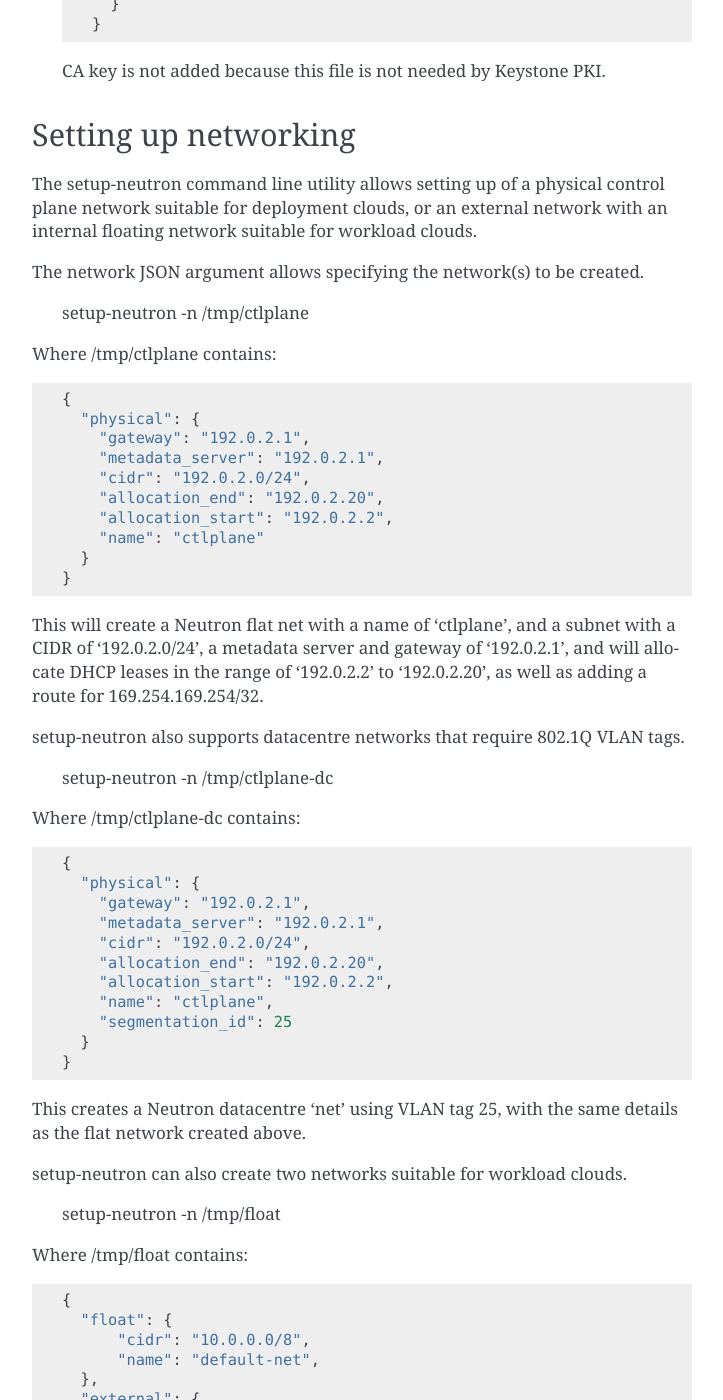
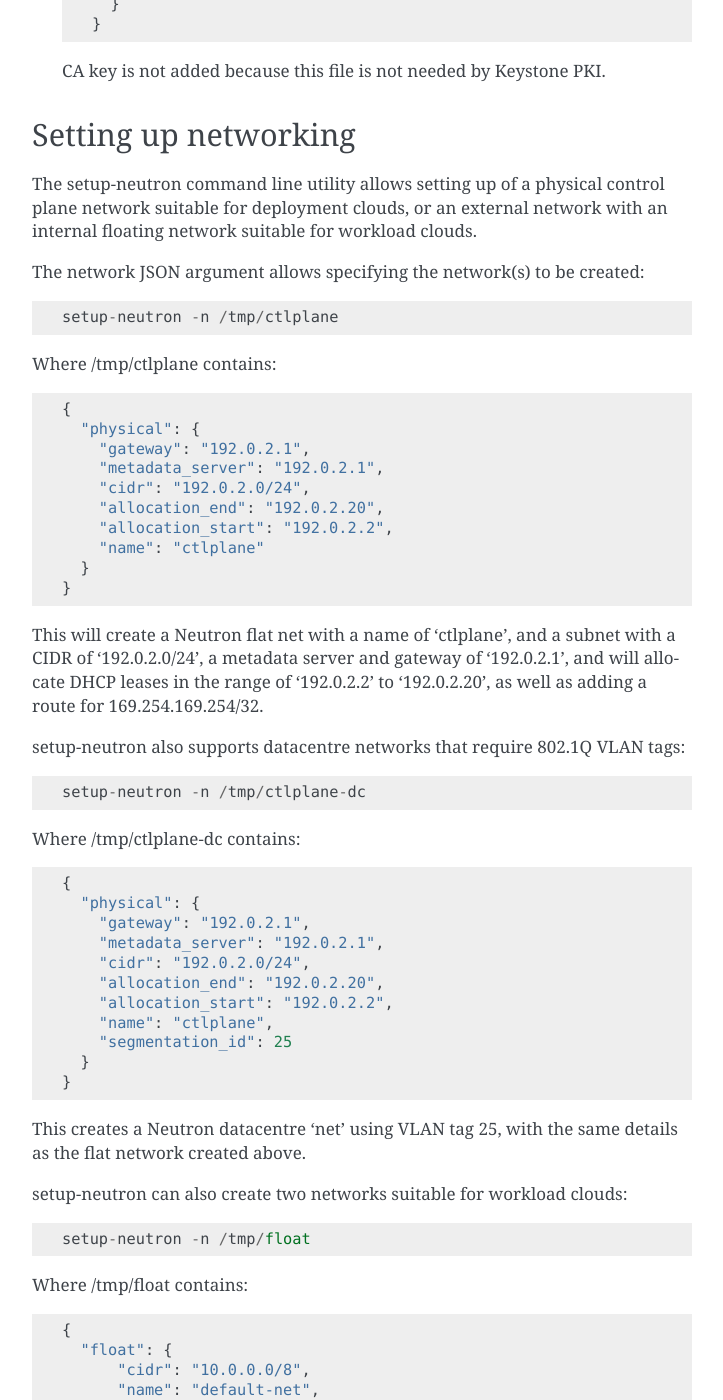
Before and after one commit to openstack-archive/os-cloud-config, a Sphinx documentation site: the page built from doc/source/usage.rst, in a window 1280 px wide and 1400 px high, scrolled down 2731 px. Shown: the whole window, without its empty margins (388-1111 px from the left). Built offline with Sphinx 7.4.7, drawn with Linux system fonts in a browser that asks for light colours.

```diff
--- a/doc/source/usage.rst
+++ b/doc/source/usage.rst
@@ -133,7 +133,7 @@ The setup-neutron command line utility allows setting up of a physical control
 plane network suitable for deployment clouds, or an external network with an
 internal floating network suitable for workload clouds.
 
-The network JSON argument allows specifying the network(s) to be created.
+The network JSON argument allows specifying the network(s) to be created::
 
     setup-neutron -n /tmp/ctlplane
 
@@ -155,7 +155,7 @@ with a CIDR of '192.0.2.0/24', a metadata server and gateway of '192.0.2.1',
 and will allocate DHCP leases in the range of '192.0.2.2' to '192.0.2.20', as
 well as adding a route for 169.254.169.254/32.
 
-setup-neutron also supports datacentre networks that require 802.1Q VLAN tags.
+setup-neutron also supports datacentre networks that require 802.1Q VLAN tags::
 
     setup-neutron -n /tmp/ctlplane-dc
 
@@ -176,7 +176,7 @@ Where /tmp/ctlplane-dc contains::
 This creates a Neutron datacentre 'net' using VLAN tag 25, with the same
 details as the flat network created above.
 
-setup-neutron can also create two networks suitable for workload clouds.
+setup-neutron can also create two networks suitable for workload clouds::
 
     setup-neutron -n /tmp/float
 
```
